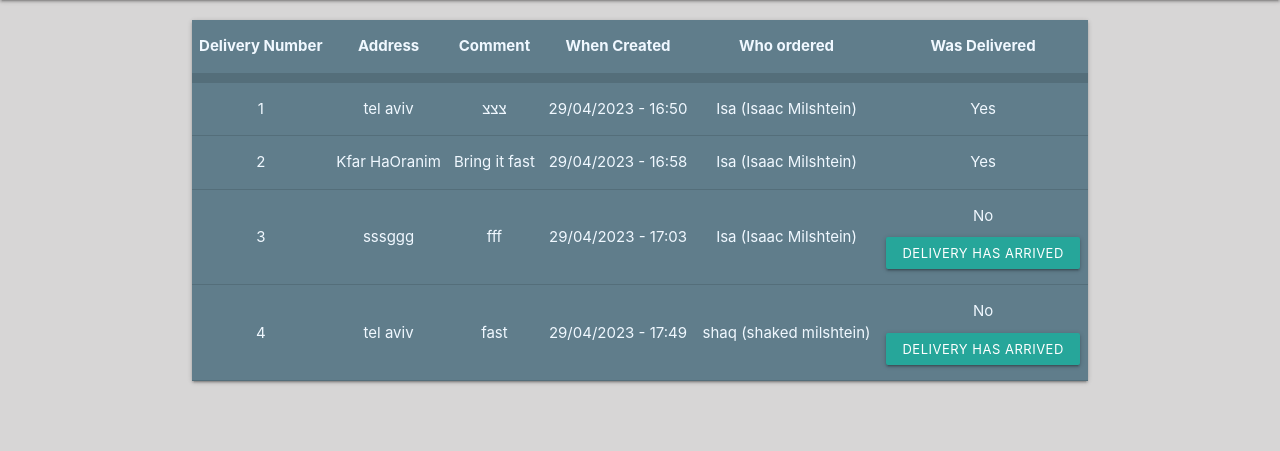
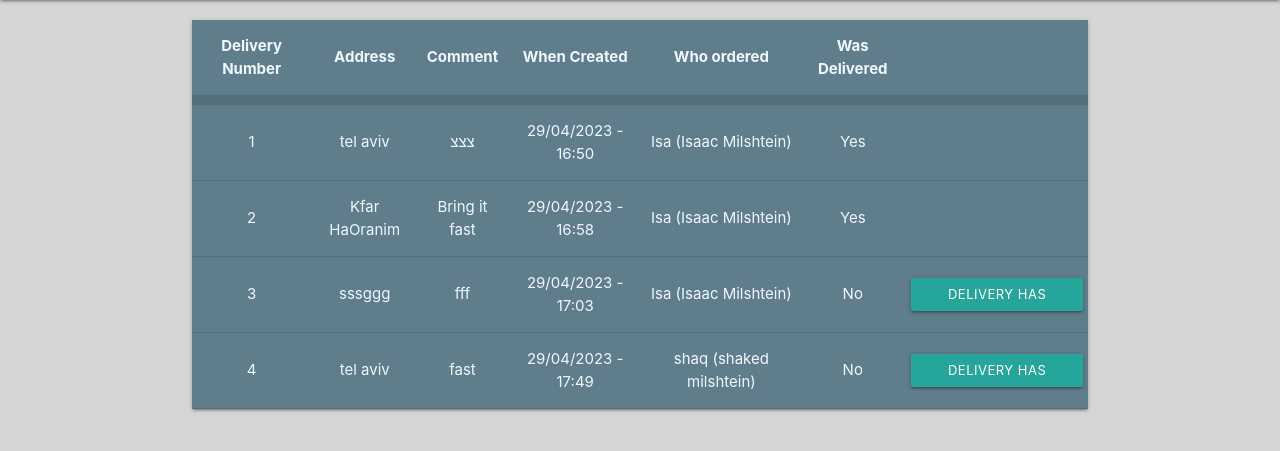
Before and after one commit to Sh4Qy/Project_Yammi_Resturant, a Flask app: page /order/management in a window 1280 px wide. Shown: the part 64-515 px from the top of the page. Run offline with Flask 3, Linux system fonts and the light colour scheme; a user stored in the database is signed in.

Commit message:
Order Managemant Visual fix

```diff
--- a/templates/orders/order_management.html
+++ b/templates/orders/order_management.html
@@ -11,6 +11,7 @@
           <th>When Created</th>
           <th>Who ordered</th>
           <th>Was Delivered</th>
+          <th></th>
       </tr>
     </thead>
     {% for Delivery in delivery %}
@@ -23,10 +24,11 @@
             {% else %} {{Delivery.comment}} {% endif %}</td>
         <td>{{Delivery.created.strftime("%d/%m/%Y - %H:%M")}}</td>
         <td>{{Delivery.cart.user.username}} ({{Delivery.cart.user.first_name}}  {{Delivery.cart.user.last_name}})</td>
-        <td>{% if Delivery.is_delivered == True %} Yes {% else %} No
-            <form action="{{url_for('order.change_delivery_status',id = Delivery.id)}}" method="POST">
-                <button style="margin-top: 10px" class="waves-effect waves-light btn-small" type="submit">Delivery has Arrived</button>
-            </form> {% endif %}</td>
+        <td>{% if Delivery.is_delivered == True %} Yes {% else %} No </td>
+        <td><form action="{{url_for('order.change_delivery_status',id = Delivery.id)}}" method="POST">
+            <button class="waves-effect waves-light btn-small" type="submit">Delivery has Arrived</button>
+            </form>{% endif %}
+        </td>
       </tr>
     </tbody>
     {% endfor %}
```
